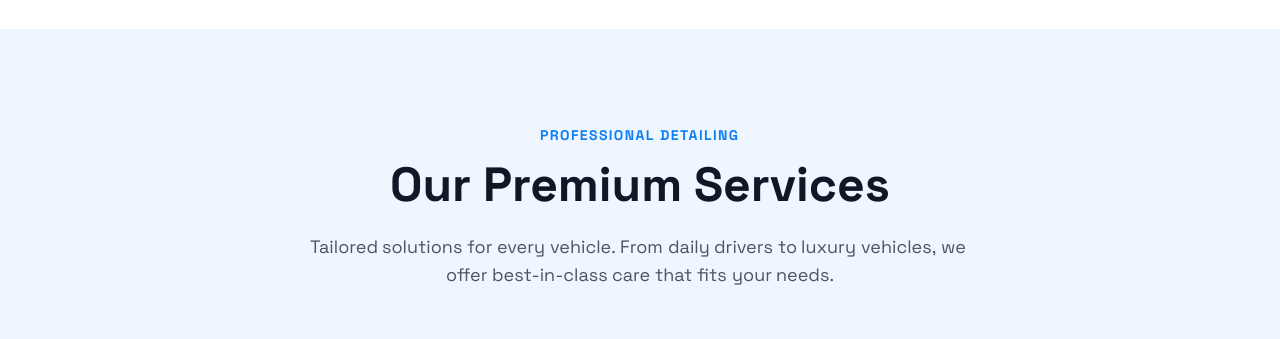
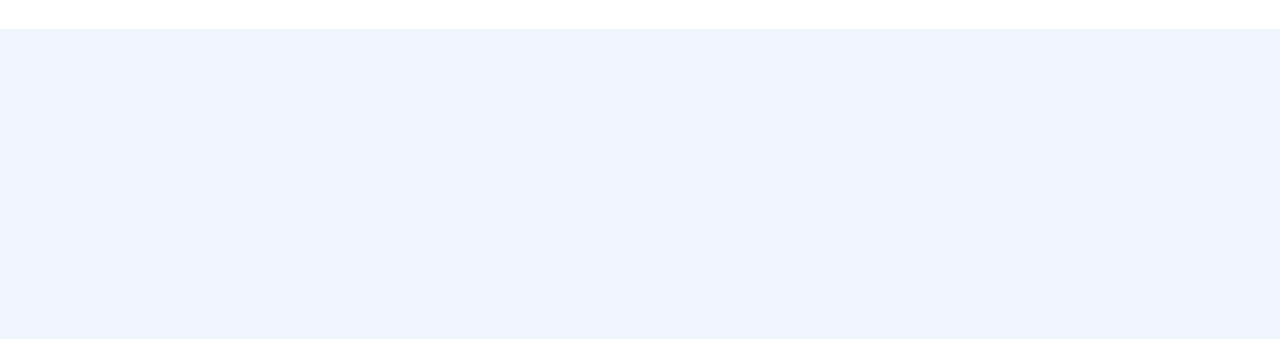
Before and after one commit to Tanvir-7793/car-style, a Next.js app: page / in a window 1280 px wide. Shown: the part 1640-1979 px from the top of the page. Built offline with nearby package versions, Linux system fonts and the light colour scheme.

Commit message:
adding Services page and update contact info1

```diff
--- a/components/PremiumServices.tsx
+++ b/components/PremiumServices.tsx
@@ -4,6 +4,7 @@ import Image from "next/image";
 import Link from "next/link";
 import { CheckCircle2, ChevronRight, Plus } from "lucide-react";
 import BlurText from "./BlurText";
+import ScrollFloat from "./ScrollFloat";
 
 const premiumServices = [
     {
@@ -111,13 +112,14 @@ const PremiumServices = ({ view = "home" }: { view?: "home" | "full" }) => {
         <section id="services" className={`py-24 ${isFull ? 'bg-transparent' : 'bg-blue-50'}`}>
             <div className="max-w-7xl mx-auto px-8">
                 <div className="text-center max-w-3xl mx-auto mb-16 flex flex-col items-center">
-                    <BlurText
-                        text="Professional Detailing"
-                        delay={50}
-                        animateBy="words"
-                        direction="top"
-                        className="text-primary font-bold uppercase tracking-widest text-sm block mb-4 justify-center"
-                    />
+                    <ScrollFloat
+                        animationDuration={0.1}
+                        ease='back.inOut(2)'
+                        scrollStart='center bottom+=50%'
+                        scrollEnd='bottom bottom-=50%'
+                        stagger={0.03}
+                    >
+                        <span className="text-primary font-bold uppercase tracking-widest text-sm block mb-4">Professional Detailing</span>
                         <BlurText
                             text="Our Premium Services"
                             delay={100}
@@ -133,6 +135,7 @@ const PremiumServices = ({ view = "home" }: { view?: "home" | "full" }) => {
                             direction="top"
                             className="text-gray-600 text-lg justify-center max-w-2xl"
                         />
+                    </ScrollFloat>
                 </div>
 
                 <div className={`grid grid-cols-1 ${isFull ? 'md:grid-cols-3' : 'md:grid-cols-2'} gap-8 transition-all duration-500`}>
```
Lines whose indentation alone changed are shown as unchanged.
